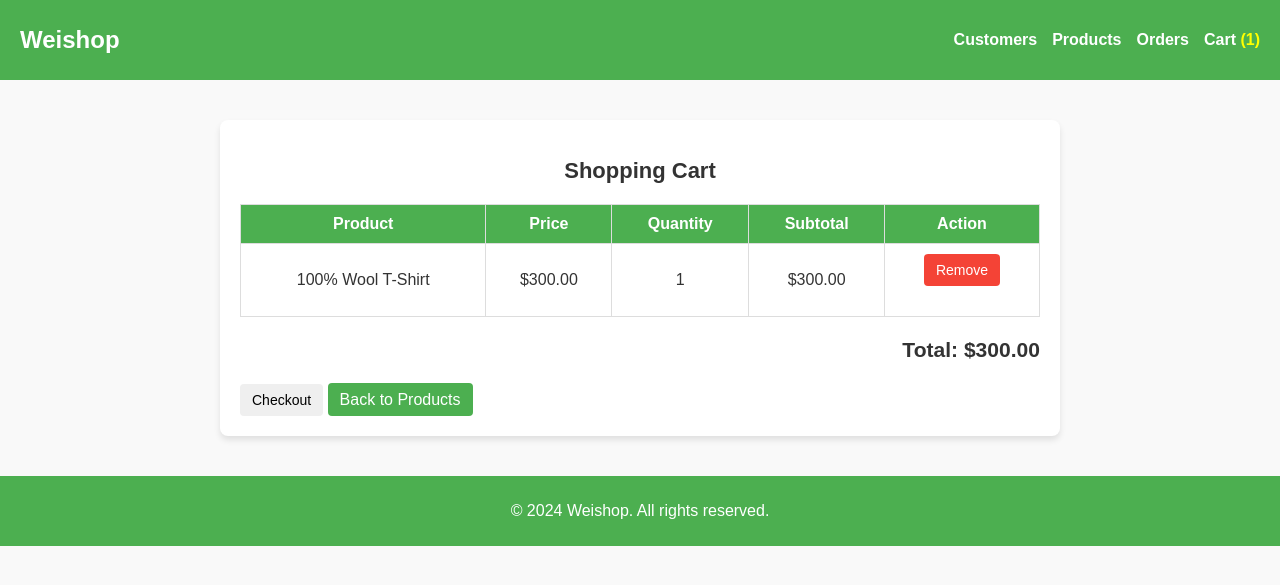
After one commit to weixcss/Django, a Django app: page /weishop/cart/ in a window 1280 px wide. The commit adds this page. Shown: the top 585 px of the page. Run offline with Django 5.2, Linux system fonts and the light colour scheme; a user stored in the database is signed in; data comes from the database, SQL or seed files in the repository; both versions use the stored data as it was after the commit; some libraries are stand-ins or nearby versions.

Commit message:
weishop yay

```diff
--- a/cs412/settings.py
+++ b/cs412/settings.py
@@ -70,6 +70,8 @@ TEMPLATES = [
                 'django.template.context_processors.request',
                 'django.contrib.auth.context_processors.auth',
                 'django.contrib.messages.context_processors.messages',
+                'weishop.context_processors.cart_context',
+                'weishop.context_processors.stripe_public_key',
             ],
         },
     },
@@ -138,3 +140,6 @@ DEFAULT_AUTO_FIELD = 'django.db.models.BigAutoField'
 
 MEDIA_URL = '/media/'
 MEDIA_ROOT = os.path.join(BASE_DIR, 'media')
+
+STRIPE_PUBLIC_KEY = 'pk_live_51OWW9ZHgGedzB15MbXSbpredXOiFw5Vmi0XRM18LE2pwxr0KAQUiWH5nYsU2SFgMD1Uplf4R3VbhV7IRRt7bAt0b00jhNI8iYL'
+STRIPE_SECRET_KEY = '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'
--- a/requirements.txt
+++ b/requirements.txt
@@ -4,3 +4,4 @@ Pillow==8.3.1
 psycopg2-binary==2.9.1  # If you are using PostgreSQL
 plotly==5.24.1
 pandas==1.3.3
+stripe
--- /dev/null
+++ b/weishop/context_processors.py
@@ -0,0 +1,27 @@
+from .models import Cart
+from django.conf import settings
+
+def cart_context(request):
+    cart_items = []
+    total_price = 0
+    cart_count = 0
+
+    if request.user.is_authenticated:
+        try:
+            cart = Cart.objects.get(user=request.user)
+            cart_items = cart.cartitem_set.all()  # Use cartitem_set to get related CartItem objects
+            total_price = sum(item.product.price * item.quantity for item in cart_items)
+            cart_count = sum(item.quantity for item in cart_items)  # Calculate total number of items
+        except Cart.DoesNotExist:
+            cart_items = []
+
+    return {
+        'cart_items': cart_items,
+        'cart_total_price': total_price,
+        'cart_count': cart_count,  # Add cart_count here
+    }
+
+def stripe_public_key(request):
+    return {
+        'stripe_public_key': settings.STRIPE_PUBLIC_KEY,
+    }
--- a/weishop/static/css/weishop-style.css
+++ b/weishop/static/css/weishop-style.css
@@ -1,121 +1,190 @@
-body {
-  font-family: 'Roboto', sans-serif;
+/* Global Styling */
+body.body {
+  font-family: Arial, sans-serif;
   margin: 0;
   padding: 0;
-  line-height: 1.6;
   background-color: #f9f9f9;
   color: #333;
 }
 
-/* Container */
-.container {
-  width: 90%;
-  max-width: 1200px;
-  margin: 0 auto;
+a {
+  text-decoration: none;
+  color: #4CAF50;
+}
+
+a:hover {
+  color: #edd455;
 }
 
 /* Header */
 .header {
-  background-color: #4267B2;
+  background-color: #4CAF50;
   color: white;
-  padding: 20px 0;
+  padding: 10px 20px;
+  display: flex;
+  justify-content: space-between;
+  align-items: center;
 }
 
-.site-title {
-  margin: 0;
-  text-align: center;
+.title {
+  font-size: 24px;
+  font-weight: bold;
 }
 
-.navbar {
-  text-align: center;
-  margin-top: 10px;
+.title-link {
+  text-decoration: none;
+  color: inherit;
 }
 
-.nav-links {
-  list-style: none;
-  padding: 0;
-  margin: 0;
-  display: inline-flex;
-  gap: 20px;
+
+
+.navbar {
+  display: flex;
+  gap: 15px;
 }
 
-.nav-link {
-  text-decoration: none;
+.nav-link, .cart-link {
   color: white;
+  font-size: 16px;
   font-weight: bold;
-  text-transform: uppercase;
 }
 
-.nav-link:hover {
-  text-decoration: underline;
+.cart-count {
+  font-weight: bold;
+  color: yellow;
 }
 
 /* Main Content */
 .main-content {
-  padding: 20px 0;
+  padding: 20px;
+}
+
+/* Footer */
+.footer {
+  background-color: #4CAF50;
+  color: white;
+  text-align: center;
+  padding: 10px 0;
+  position: relative;
+  bottom: 0;
+  width: 100%;
+}
+
+/* Table Styling */
+table {
+  width: 100%;
+  border-collapse: collapse;
+  margin: 20px 0;
+  background-color: white;
+}
+
+th, td {
+  border: 1px solid #ddd;
+  padding: 8px;
+  text-align: center;
+}
+
+th {
+  background-color: #4CAF50;
+  color: white;
+}
+
+tr:nth-child(even) {
+  background-color: #f2f2f2;
+}
+
+tr:hover {
+  background-color: #ddd;
+}
+
+/* Buttons */
+button {
+  border: none;
+  padding: 8px 12px;
+  font-size: 14px;
+  cursor: pointer;
+  border-radius: 4px;
+}
+
+button:hover {
+  opacity: 0.9;
+}
+
+.btn-remove {
+  background-color: #f44336;
+  color: white;
+}
+
+.btn-remove:hover {
+  background-color: #d32f2f;
+}
+
+.btn-create, .btn-edit {
+  background-color: #4CAF50;
+  color: white;
+}
+
+.btn-create:hover, .btn-edit:hover {
+  background-color: #45a049;
+}
+
+/* Links */
+.back-link, .add-to-cart-btn {
+  background-color: #4CAF50;
+  color: white;
+  padding: 8px 12px;
+  border-radius: 4px;
+  text-align: center;
+}
+
+.add-to-cart-btn:hover, .back-link:hover {
+  background-color: #45a049;
 }
 
 /* Section Titles */
 .section-title {
-  color: #4267B2;
+  font-size: 22px;
+  font-weight: bold;
   text-align: center;
   margin-bottom: 20px;
-  font-size: 1.5em;
 }
 
-/* Lists */
-.customer-list,
-.product-list {
-  list-style: none;
-  padding: 0;
+/* Form Styling */
+form {
+  margin-bottom: 20px;
 }
 
-.customer-item,
-.product-item {
-  margin: 10px 0;
+form label {
+  display: block;
+  font-weight: bold;
+  margin-bottom: 5px;
 }
 
-.customer-link,
-.product-link {
-  text-decoration: none;
-  color: #333;
-  font-weight: bold;
+form input, form select, form textarea {
+  width: 100%;
+  padding: 8px;
+  margin-bottom: 10px;
+  border: 1px solid #ddd;
+  border-radius: 4px;
 }
 
-.customer-link:hover,
-.product-link:hover {
-  text-decoration: underline;
+/* Cart Page */
+.cart-page {
+  background-color: white;
+  padding: 20px;
+  border-radius: 8px;
+  margin: 20px auto;
+  max-width: 800px;
+  box-shadow: 0 4px 6px rgba(0, 0, 0, 0.1);
 }
 
-/* Form */
-.customer-form {
-  max-width: 600px;
-  margin: 0 auto;
-  background: white;
-  padding: 20px;
-  border: 1px solid #ddd;
-  border-radius: 8px;
+.cart-table th, .cart-table td {
+  padding: 10px;
 }
 
-.submit-btn {
-  background-color: #4267B2;
-  color: white;
-  border: none;
-  padding: 10px 20px;
-  border-radius: 5px;
-  font-size: 1em;
-  cursor: pointer;
-}
-
-.submit-btn:hover {
-  background-color: #365899;
-}
-
-/* Footer */
-.footer {
-  background-color: #333;
-  color: white;
-  text-align: center;
-  padding: 10px 0;
+.cart-total {
+  font-size: 18px;
+  font-weight: bold;
+  text-align: right;
   margin-top: 20px;
 }
--- a/weishop/templates/weishop/base.html
+++ b/weishop/templates/weishop/base.html
@@ -1,5 +1,6 @@
 {% load static %}
 
+<!DOCTYPE html>
 <html lang="en">
 <head>
     <meta charset="UTF-8">
@@ -7,21 +8,29 @@
     <title>{% block title %}Weishop{% endblock %}</title>
     <link rel="stylesheet" href="{% static 'css/weishop-style.css' %}">
 </head>
-<body>
-    <header class="navbar">
-        <h1>Weishop</h1>
-        <nav class="nav-links">
-            <a href="{% url 'customer_list' %}">Customers</a>
-            <a href="{% url 'product_list' %}">Products</a>
-            <a href="{% url 'order_list' %}">Orders</a>
+<body class="body">
+    <header class="header">
+        <a href="{% url 'product_list' %}" class="title-link">
+            <h1 class="title">Weishop</h1>
+        </a>
+        <nav class="navbar">
+            <a href="{% url 'customer_list' %}" class="nav-link">Customers</a>
+            <a href="{% url 'product_list' %}" class="nav-link">Products</a>
+            <a href="{% url 'order_list' %}" class="nav-link">Orders</a>
+            <a href="{% url 'cart_view' %}" class="cart-link">
+                Cart
+                <span class="cart-count">({{ cart_count }})</span>
+            </a>
         </nav>
     </header>
+
     <main class="main-content">
         {% block content %}
         {% endblock %}
     </main>
+
     <footer class="footer">
-        <p>&copy; 2024 Weishop</p>
+        <p>&copy; 2024 Weishop. All rights reserved.</p>
     </footer>
 </body>
 </html>
--- /dev/null
+++ b/weishop/templates/weishop/cart.html
@@ -0,0 +1,59 @@
+{% extends 'weishop/base.html' %}
+
+{% block title %}Shopping Cart{% endblock %}
+
+{% block content %}
+<div class="cart-page">
+    <h2 class="section-title">Shopping Cart</h2>
+
+    {% if cart_items %}
+    <table class="cart-table">
+        <thead>
+            <tr>
+                <th>Product</th>
+                <th>Price</th>
+                <th>Quantity</th>
+                <th>Subtotal</th>
+                <th>Action</th>
+            </tr>
+        </thead>
+        <tbody>
+            {% for item in cart_items %}
+            <tr>
+                <td>{{ item.product.name }}</td>
+                <td>${{ item.product.price|floatformat:2 }}</td>
+                <td>{{ item.quantity }}</td>
+                <td>${{ item.subtotal|floatformat:2 }}</td>
+                <td>
+                    <form method="POST" action="{% url 'cart_remove' item.id %}">
+                        {% csrf_token %}
+                        <button type="submit" class="btn-remove">Remove</button>
+                    </form>
+                </td>
+            </tr>
+            {% endfor %}
+        </tbody>
+    </table>
+    <div class="cart-total">
+        <h3>Total: ${{ total_price|floatformat:2 }}</h3>
+    </div>
+
+    <div class="checkout-actions">
+        <button id="checkout-button" class="btn-checkout">Checkout</button>
+        <a href="{% url 'product_list' %}" class="back-link">Back to Products</a>
+    </div>
+    {% else %}
+    <p>Your cart is empty. <a href="{% url 'product_list' %}">Continue Shopping</a>.</p>
+    {% endif %}
+</div>
+
+<script src="https://js.stripe.com/v3/"></script>
+<script>
+    const stripe = Stripe('{{ stripe_public_key }}');
+    document.getElementById('checkout-button').addEventListener('click', function () {
+        fetch("{% url 'checkout' %}")
+            .then(response => response.json())
+            .then(data => stripe.redirectToCheckout({ sessionId: data.id }));
+    });
+</script>
+{% endblock %}
--- a/weishop/urls.py
+++ b/weishop/urls.py
@@ -1,5 +1,7 @@
 from django.urls import path
 from django.shortcuts import redirect  # For redirecting to another page
+from . import views
+
 from .views import (
     CustomerListView,
     CustomerDetailView,
@@ -13,20 +15,40 @@ from .views import (
     ProductDeleteView,
     OrderListView,
     OrderDetailView,
+    add_to_cart,
+    view_cart,
+    remove_from_cart,
+    checkout,
+    checkout_success,
 )
 
 urlpatterns = [
-    path('', lambda request: redirect('customer_list'), name='weishop_home'),  # Default route
+    # Redirect root URL of the app to the customer list view
+    path('', lambda request: redirect('customer_list'), name='weishop_home'),
+
+    # Customer-related URLs
     path('customers/', CustomerListView.as_view(), name='customer_list'),
     path('customers/<int:pk>/', CustomerDetailView.as_view(), name='customer_detail'),
     path('customers/new/', CustomerCreateView.as_view(), name='customer_create'),
     path('customers/<int:pk>/edit/', CustomerUpdateView.as_view(), name='customer_update'),
     path('customers/<int:pk>/delete/', CustomerDeleteView.as_view(), name='customer_delete'),
+
+    # Product-related URLs
     path('products/', ProductListView.as_view(), name='product_list'),
     path('products/<int:pk>/', ProductDetailView.as_view(), name='product_detail'),
     path('products/new/', ProductCreateView.as_view(), name='product_create'),
     path('products/<int:pk>/edit/', ProductUpdateView.as_view(), name='product_update'),
     path('products/<int:pk>/delete/', ProductDeleteView.as_view(), name='product_delete'),
+
+    # Order-related URLs
     path('orders/', OrderListView.as_view(), name='order_list'),
     path('orders/<int:pk>/', OrderDetailView.as_view(), name='order_detail'),
+
+    # Cart-related URLs
+    path('cart/', view_cart, name='cart_view'),
+    path('cart/add/<int:product_id>/', add_to_cart, name='add_to_cart'),  # Fixed the pattern name
+    path('cart/remove/<int:cart_item_id>/', remove_from_cart, name='cart_remove'),
+
+    path('checkout/', checkout, name='checkout'),
+    path('checkout/success/', checkout_success, name='checkout_success'),
 ]
--- a/weishop/views.py
+++ b/weishop/views.py
@@ -1,9 +1,14 @@
-from django.shortcuts import render
 from django.views.generic import ListView, DetailView
 from django.views.generic.edit import CreateView, UpdateView, DeleteView
+from django.shortcuts import render, redirect, get_object_or_404
+from django.contrib.auth.decorators import login_required
 from django.urls import reverse_lazy
 from django import forms
-from .models import Customer, Product, Order, OrderItem
+from .models import Customer, Product, Order, OrderItem, Cart, CartItem
+import stripe
+from django.http import JsonResponse
+from django.conf import settings
+
 
 # Define the CustomerForm
 class CustomerForm(forms.ModelForm):
@@ -51,6 +56,14 @@ class ProductListView(ListView):
     template_name = 'weishop/product_list.html'
     context_object_name = 'products'
 
+    def get_context_data(self, **kwargs):
+        context = super().get_context_data(**kwargs)
+        if self.request.user.is_authenticated:
+            cart, created = Cart.objects.get_or_create(user=self.request.user)
+            context['cart_items'] = cart.cartitem_set.all()
+            context['cart_total_price'] = cart.total_price()
+        return context
+
 class ProductDetailView(DetailView):
     model = Product
     template_name = 'weishop/product_detail.html'
@@ -89,3 +102,132 @@ class OrderItemDetailView(DetailView):
     model = OrderItem
     template_name = 'weishop/orderitem_detail.html'
     context_object_name = 'orderitem'
+
+# Add to Cart
+@login_required
+def add_to_cart(request, product_id):
+    product = get_object_or_404(Product, id=product_id)
+
+    if product.stock_quantity <= 0:
+        return redirect('product_list')
+
+    # Get or create the user's cart
+    cart, created = Cart.objects.get_or_create(user=request.user)
+
+    # Check if the product is already in the cart
+    cart_item, created = CartItem.objects.get_or_create(cart=cart, product=product)
+    if not created:
+        cart_item.quantity += 1
+        cart_item.save()
+    else:
+        cart_item.quantity = 1
+        cart_item.save()
+
+    # Reduce the stock quantity
+    product.stock_quantity -= 1
+    product.save()
+
+    return redirect('cart_view')
+
+# View Cart
+@login_required
+def view_cart(request):
+    cart, created = Cart.objects.get_or_create(user=request.user)
+    cart_items = cart.cartitem_set.all()
+
+    for item in cart_items:
+        item.subtotal = item.product.price * item.quantity  # Add subtotal attribute to each item
+
+    total_price = sum(item.subtotal for item in cart_items)  # Calculate total price
+    return render(request, 'weishop/cart.html', {
+        'cart_items': cart_items,
+        'total_price': total_price,
+    })
+
+# Remove from Cart
+@login_required
+def remove_from_cart(request, cart_item_id):
+    cart_item = get_object_or_404(CartItem, id=cart_item_id, cart__user=request.user)
+
+    # Restore the product stock quantity
+    cart_item.product.stock_quantity += cart_item.quantity
+    cart_item.product.save()
+
+    # Remove the item from the cart
+    cart_item.delete()
+
+    return redirect('cart_view')
+
+def checkout(request):
+    if not request.user.is_authenticated:
+        return redirect('login')  # Redirect to login if user is not authenticated
+
+    stripe.api_key = settings.STRIPE_SECRET_KEY
+
+    # Retrieve the user's cart and items
+    cart = Cart.objects.filter(user=request.user).first()
+    if not cart:
+        return redirect('cart_view')  # Redirect if no cart found
+
+    cart_items = cart.cartitem_set.all()
+    if not cart_items:
+        return redirect('cart_view')  # Redirect if cart is empty
+
+    # Create line items for Stripe
+    line_items = []
+    for item in cart_items:
+        line_items.append({
+            'price_data': {
+                'currency': 'usd',
+                'product_data': {
+                    'name': item.product.name,
+                },
+                'unit_amount': int(item.product.price * 100),  # Convert dollars to cents
+            },
+            'quantity': item.quantity,
+        })
+
+    # Stripe Checkout Session
+    session = stripe.checkout.Session.create(
+        payment_method_types=['card'],
+        line_items=line_items,
+        mode='payment',
+        success_url=request.build_absolute_uri('/weishop/checkout/success/'),
+        cancel_url=request.build_absolute_uri('/weishop/cart/'),
+    )
+    return JsonResponse({'id': session.id})
+
+def checkout_success(request):
+    if not request.user.is_authenticated:
+        return redirect('login')  # Ensure user is logged in
+
+    # Retrieve the user's cart
+    cart = Cart.objects.filter(user=request.user).first()
+    if cart:
+        # Create a new Order
+        order = Order.objects.create(
+            customer=request.user.customer,  # Assuming user has a related customer
+            order_date=timezone.now(),
+            status='Pending',
+            total_price=cart.total_price()
+        )
+
+        # Create OrderItems from the cart items
+        cart_items = cart.cartitem_set.all()
+        for item in cart_items:
+            OrderItem.objects.create(
+                order=order,
+                product=item.product,
+                quantity=item.quantity,
+                subtotal=item.product.price * item.quantity,
+            )
+
+            # Optionally: Reduce product stock (already done when adding to cart)
+            # item.product.stock_quantity -= item.quantity
+            # item.product.save()
+
+        # Clear the cart
+        cart_items.delete()
+        cart.delete()
+
+    return render(request, 'weishop/checkout_success.html', {'order': order})
```
Also changed, not shown: weishop/models.py (+20 -0 lines), weishop/templates/weishop/checkout_success.html (added, +11 -0 lines), weishop/templates/weishop/customer_confirm_delete.html (+6 -5 lines), weishop/templates/weishop/customer_detail.html (+11 -5 lines), weishop/templates/weishop/customer_form.html (+6 -6 lines), weishop/templates/weishop/customer_list.html (+11 -8 lines), weishop/templates/weishop/order_list.html (+7 -7 lines), weishop/templates/weishop/product_detail.html (+6 -8 lines), weishop/templates/weishop/product_list.html (+12 -9 lines), db.sqlite3, voter_analytics/views.py (line endings or trailing spaces), weishop/migrations/0002_customer_user_cart_cartitem.py (added).
